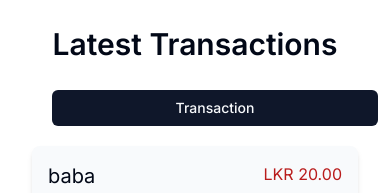
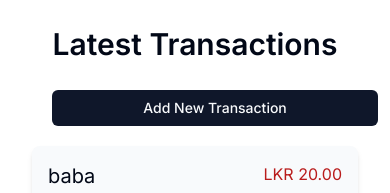
Before and after one commit to Kaweesha-mr/Expence-Tracker, a Next.js app in the folder frontend/: page / in a window 390 px wide. Shown: the part 267-460 px from the top of the page. Built offline with nearby package versions, Linux system fonts and the light colour scheme.

Commit message:
error fixed

```diff
--- a/frontend/src/app/(userFacing)/page.tsx
+++ b/frontend/src/app/(userFacing)/page.tsx
@@ -17,7 +17,7 @@ export default function HomePage() {
                 <h1 className="text-3xl  font-semibold text-center m-2 ">Latest Transactions</h1>
 
                 <ResponsiveForm title="New" handleSubmit={() => { }}>
-                    <Button size={"sm"} className="w-full m-5 md:w-fit ">Transaction</Button>
+                    <Button size={"sm"} className="w-full m-5 md:w-fit ">Add New Transaction</Button>
                 </ResponsiveForm>
 
                 <div className="grid grid-cols-1 md:grid-cols-2 gap-4">
--- a/frontend/src/components/ResponsiveForm.tsx
+++ b/frontend/src/components/ResponsiveForm.tsx
@@ -14,7 +14,7 @@ type ResponsiveFormProps = {
 }
 
 export default function ResponsiveForm({ children, handleSubmit ,title}: ResponsiveFormProps) {
-    const [isMobile, setIsMobile] = useState(false);
+    const [isMobile, setIsMobile] = useState(window.innerWidth < 768);
     const [date, setDate] = useState<string>();
     const [amount, setAmount] = useState<number>();
 
```
